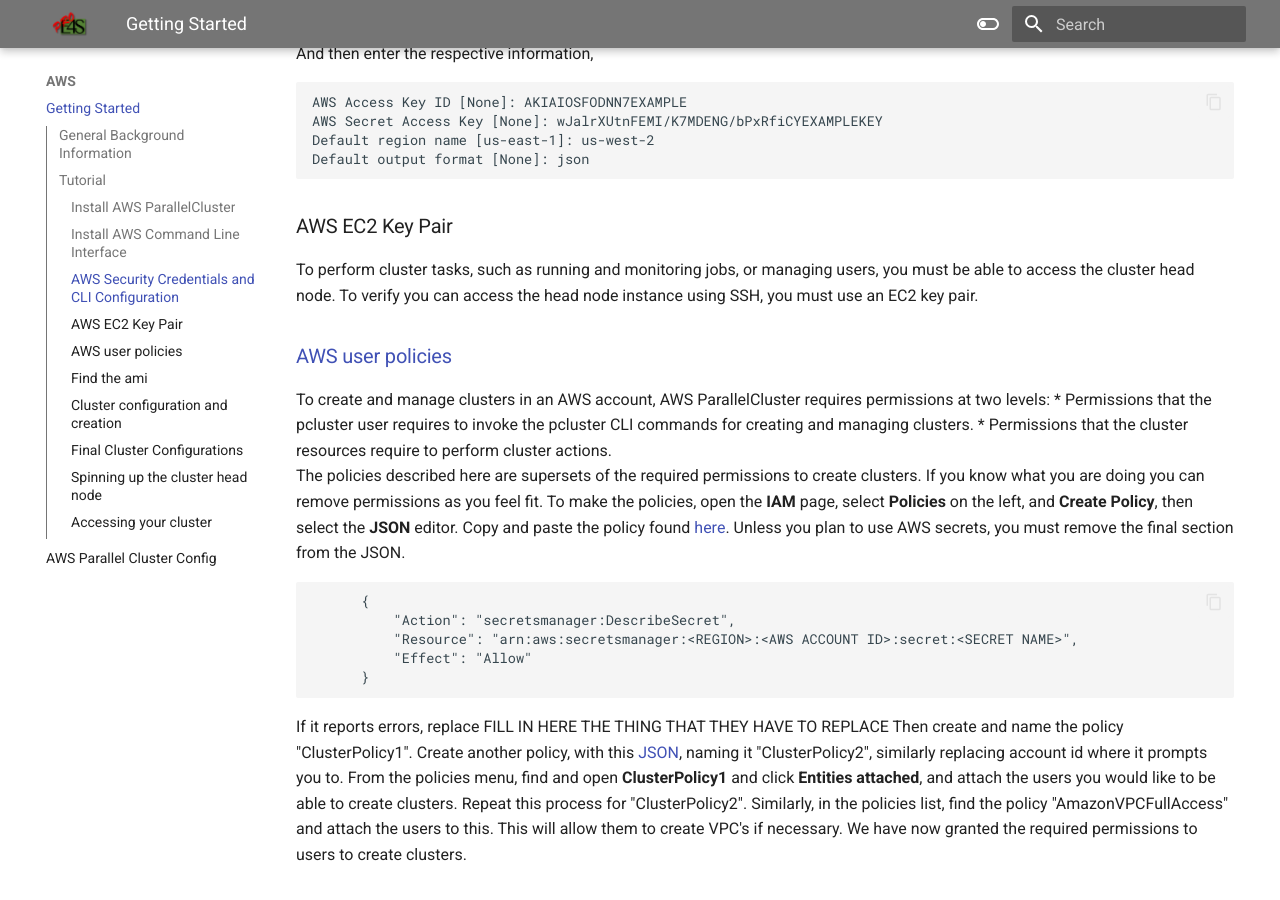
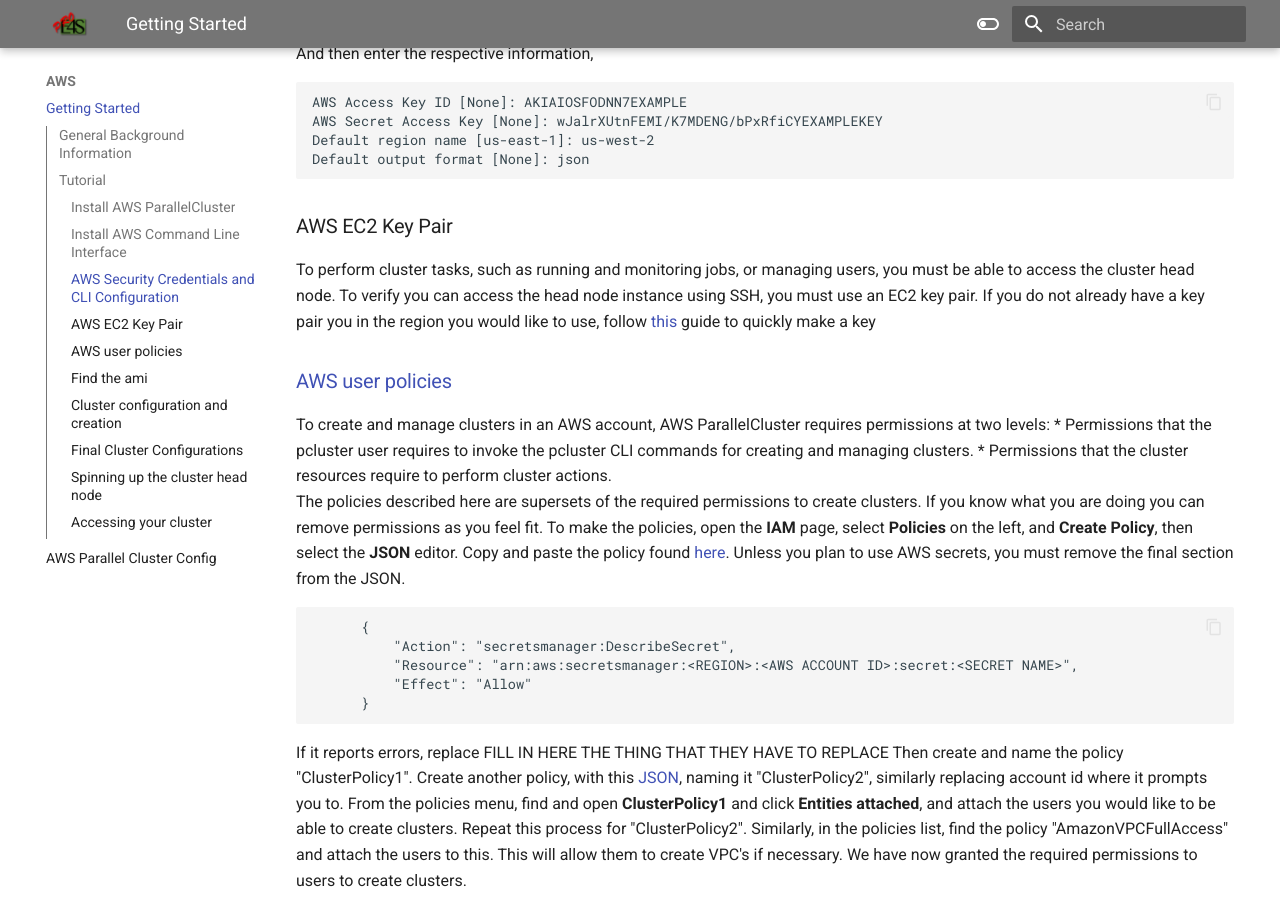
Before and after one commit to ParaToolsInc/ParaToolsPro, an MkDocs documentation site: the page built from docs/AWS/getting-started-AWS.md, in a window 1280 px wide and 900 px high, scrolled down 1648 px. Built offline with MkDocs 1.6.1 and Material for MkDocs 9.7.7, drawn with Linux system fonts in a browser that asks for light colours.

Commit message:
Update getting-started-AWS.md
Added how to make aws EC2 key

````diff
--- a/docs/AWS/getting-started-AWS.md
+++ b/docs/AWS/getting-started-AWS.md
@@ -65,8 +65,7 @@
 Default output format [None]: json
 ```
 ### AWS EC2 Key Pair
-To perform cluster tasks, such as running and monitoring jobs, or managing users, you must be able to access the cluster head node. To verify you can access the head node instance using SSH, you must use an EC2 key pair.
-
+To perform cluster tasks, such as running and monitoring jobs, or managing users, you must be able to access the cluster head node. To verify you can access the head node instance using SSH, you must use an EC2 key pair. If you do not already have a key pair you in the region you would like to use, follow [this][12] guide to quickly make a key
 ### [AWS user policies][6]
 To create and manage clusters in an AWS account, AWS ParallelCluster requires permissions at two levels:
 * Permissions that the pcluster user requires to invoke the pcluster CLI commands for creating and managing clusters.
````
Also changed, not shown: other parts of docs/AWS/getting-started-AWS.md (+1 -0 lines).
